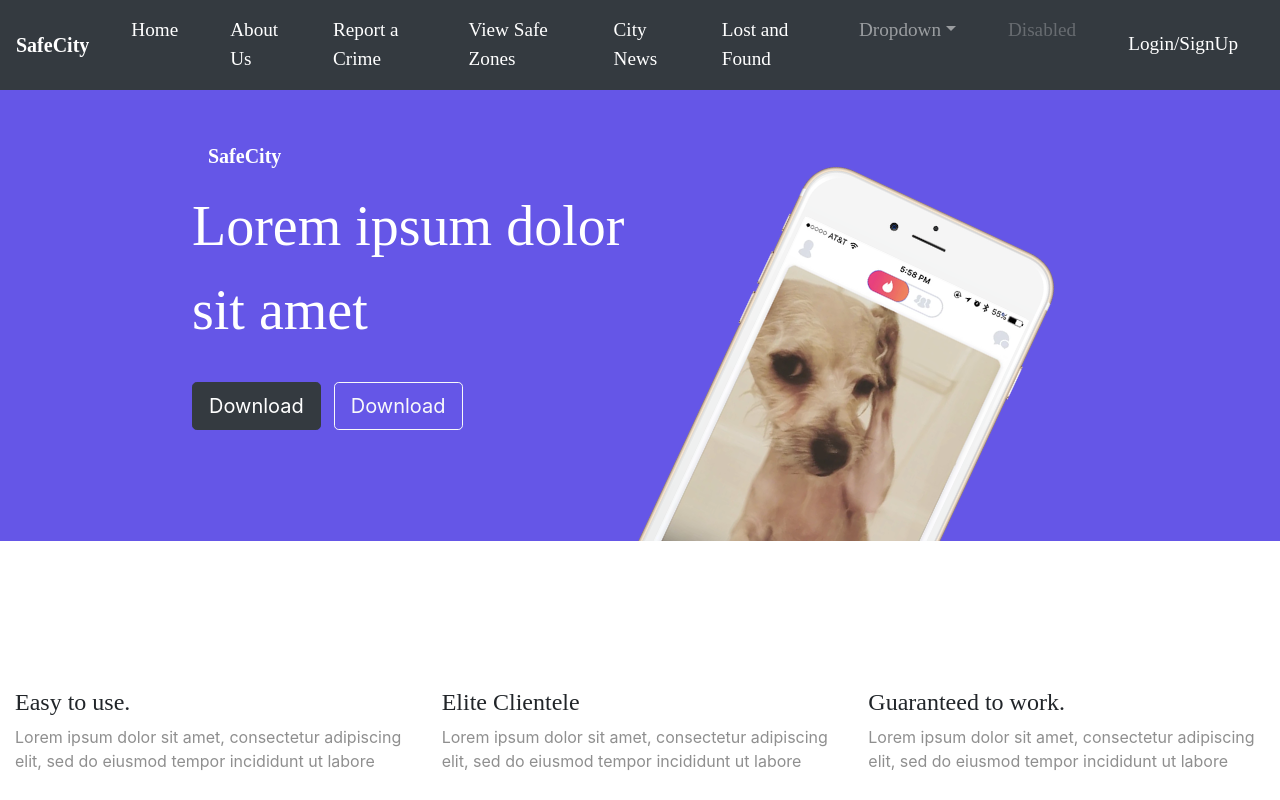
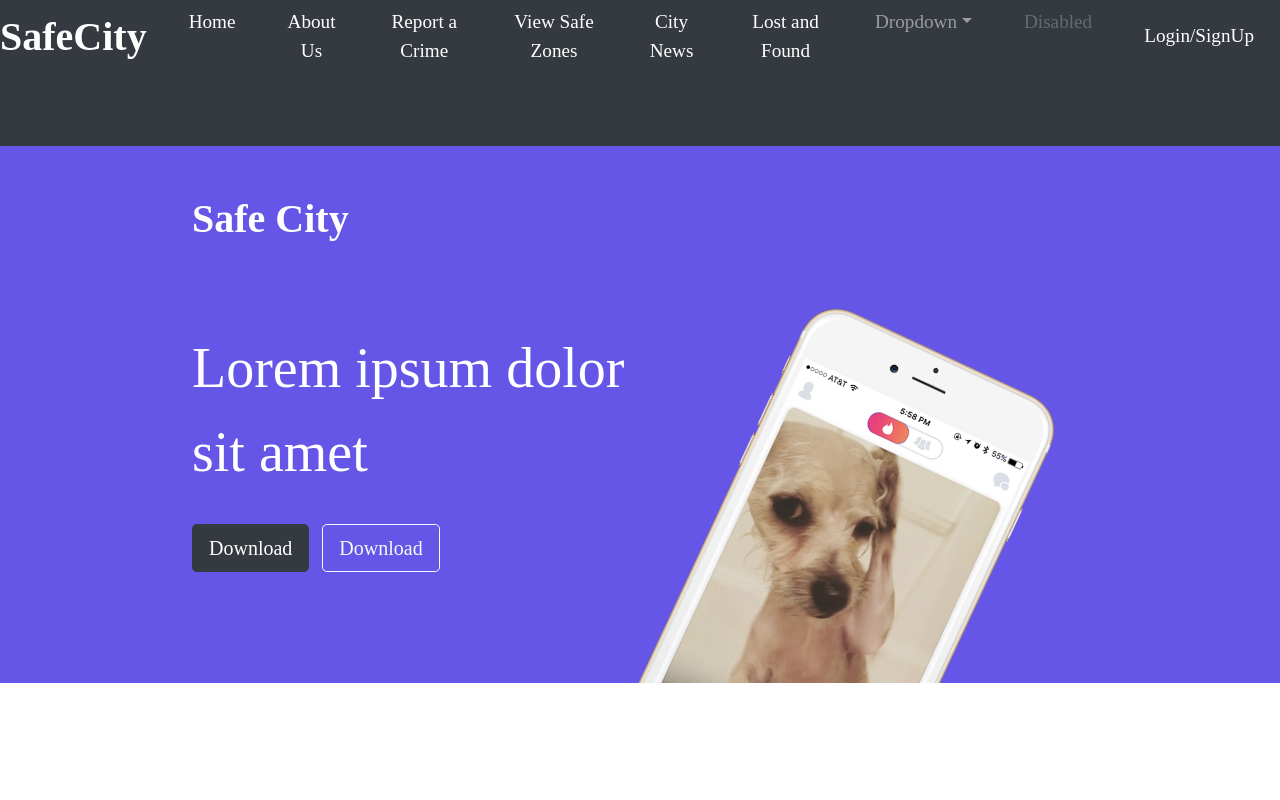
Before and after one commit to mshayaan/Web-App, a React (Create React App) app in the folder frontend/: page / in a window 1280 px wide. Shown: the top 800 px of the page. Built offline with nearby package versions, Linux system fonts and the light colour scheme.

Commit message:
Updates to homepage

```diff
--- a/frontend/src/Components/home.jsx
+++ b/frontend/src/Components/home.jsx
@@ -1,4 +1,5 @@
 import React, { Component } from "react";
+import 'bootstrap/dist/css/bootstrap.min.css';
 import Iphone from "../images/iphone6.png"
 import dogimage from "../images/dog-img.jpg"
 import ladyimage from "../images/lady-img.jpg"
@@ -18,7 +19,7 @@ class Home extends Component {
           <div class="container-fluid">
             <nav class="navbar navbar-expand-lg navbar-dark">
               <a class="navbar-brand" href="">
-                SafeCity
+                Safe City
               </a>
             </nav>
             <div></div>
--- a/frontend/src/index.js
+++ b/frontend/src/index.js
@@ -3,7 +3,7 @@ import ReactDOM from "react-dom";
 import { BrowserRouter } from "react-router-dom";
 import "./index.css";
 import App from "./App";
-import "bootstrap/dist/css/bootstrap.css";
+import 'bootstrap/dist/css/bootstrap.min.css';
 import * as serviceWorker from "./serviceWorker";
 
 ReactDOM.render(
```
